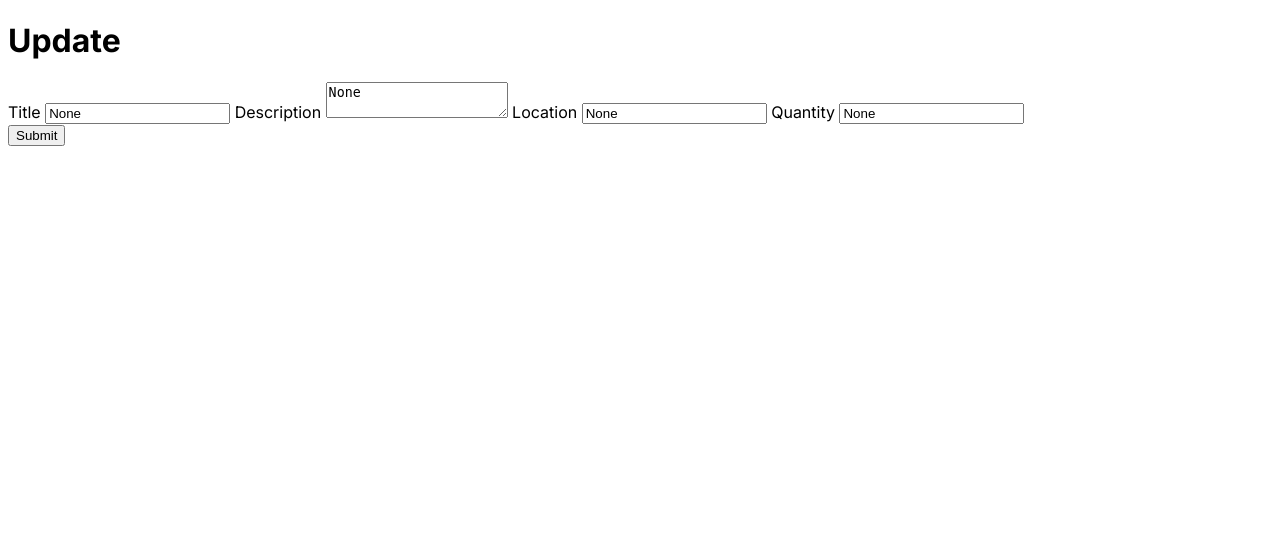
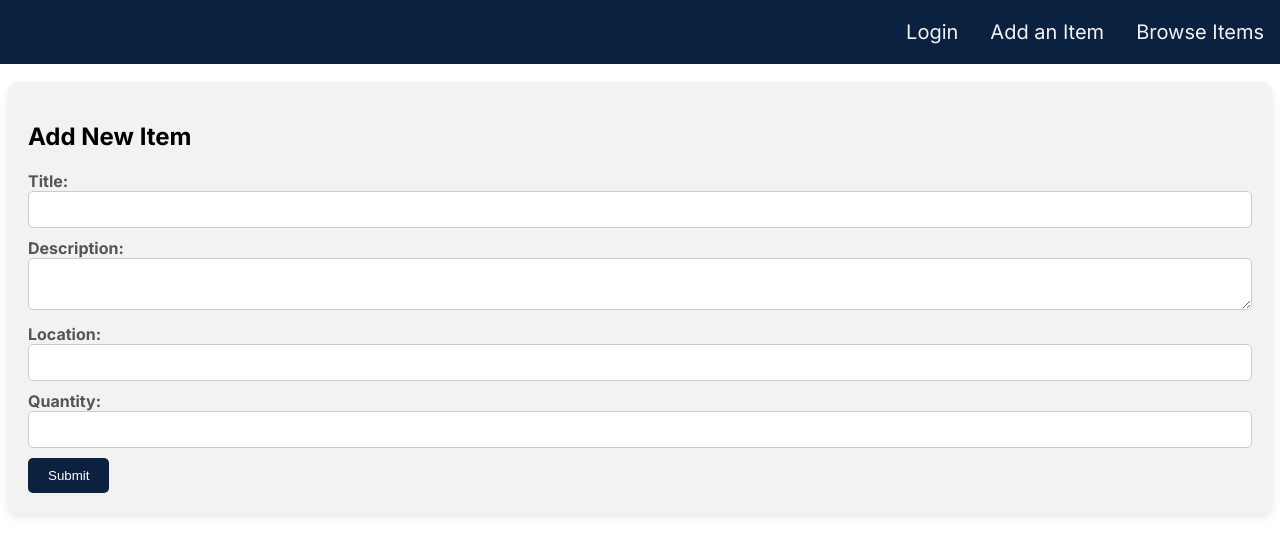
Before and after one commit to khush-l/Science_Equipment_Catalog, a Flask app: page /add_item in a window 1280 px wide. Shown: the top 556 px of the page. Run offline with Flask 3, Linux system fonts and the light colour scheme.

Commit message:
updating add/edit page

```diff
--- a/static/css/styles.css
+++ b/static/css/styles.css
@@ -171,3 +171,49 @@
    background-color: #04AA6D;
    color: white;
  }
+
+ .form-container {
+   background-color: #f2f2f2;
+   padding: 20px;
+   border-radius: 10px;
+   box-shadow: 0 4px 8px rgba(0, 0, 0, 0.1);
+}
+
+.form-container h1 {
+   text-align: center;
+   color: #333;
+}
+
+.form-container label {
+   font-weight: bold;
+   margin-bottom: 5px;
+   color: #555;
+}
+
+.form-container input[type="text"],
+.form-container textarea {
+   width: 100%;
+   padding: 10px;
+   margin-bottom: 10px;
+   border: 1px solid #ccc;
+   border-radius: 5px;
+   box-sizing: border-box;
+}
+
+.form-container input[type="submit"] {
+   background-color: #0a2240;
+   color: white;
+   padding: 10px 20px;
+   border: none;
+   border-radius: 5px;
+   cursor: pointer;
+}
+
+.form-container input[type="submit"]:hover {
+   background-color: #21825c;
+}
+
+.form-container .error {
+   color: red;
+   margin-top: 5px;
+}
--- a/templates/add_edit.html
+++ b/templates/add_edit.html
@@ -2,18 +2,30 @@
 {%block title%}Edit Catalogue{% endblock %}
 {%block bodycontent%}
 <h1>Update</h1>
-<form method="post">
-    <div>
-        <label>Title</label>
-        <input type="text" name="title" value="{{item.title}}"/>
-        <label>Description</label>
-        <textarea name="description">{{item.description}}</textarea>
-        <label>Location</label>
-        <input type="text" name="location" value="{{item.location}}"/>
-        <label>Quantity</label>
-        <input type="text" name="quantity" value="{{item.quantity}}"/>
-    </div>
-    <input type="submit"/>
-</form>
+<div class="form-container">
+    <h2>Add New Item</h2>
+    <form method="post">
+        <div>
+            <label for="title">Title:</label>
+            <input type="text" name="title" id="title" required>
+        </div>
+        <div>
+            <label for="description">Description:</label>
+            <textarea name="description" id="description"></textarea>
+        </div>
+        <div>
+            <label for="location">Location:</label>
+            <input type="text" name="location" id="location" required>
+        </div>
+        <div>
+            <label for="quantity">Quantity:</label>
+            <input type="text" name="quantity" id="quantity">
+        </div>
+        <div>
+            <input type="submit" value="Submit">
+        </div>
+    </form>
+</div>
+
 
 {% endblock %}
--- a/templates/base.html
+++ b/templates/base.html
@@ -10,6 +10,11 @@
 
 </head>
 <body>
+  <div class="navbar">
+    <a href="{{ url_for('root') }}">Browse Items</a>
+    <a href="{{ url_for('add_item') }}">Add an Item</a>
+    <a href="{{ url_for('root') }}">Login</a>
+</div>
   {%block bodycontent%}{% endblock %}
 </body>
 </html>
--- a/templates/home.html
+++ b/templates/home.html
@@ -1,11 +1,6 @@
 {%extends 'base.html'%}
 {%block title%}Equipment Catalogue{% endblock %}
 {%block bodycontent%}
-<div class="navbar">
-    <a href="{{ url_for('root') }}">Browse Items</a>
-    <a href="{{ url_for('add_item') }}">Add an Item</a>
-    <a href="{{ url_for('root') }}">Login</a>
-</div>
 <div class="itemList">
     {% for index, item, is_even in items %}
     <div class="item {% if is_even %}even{% else %}odd{% endif %} {% if index == 0 %}firstItem{% endif %} {% if index == items|length-1 %}lastItem{% endif %}">
```
